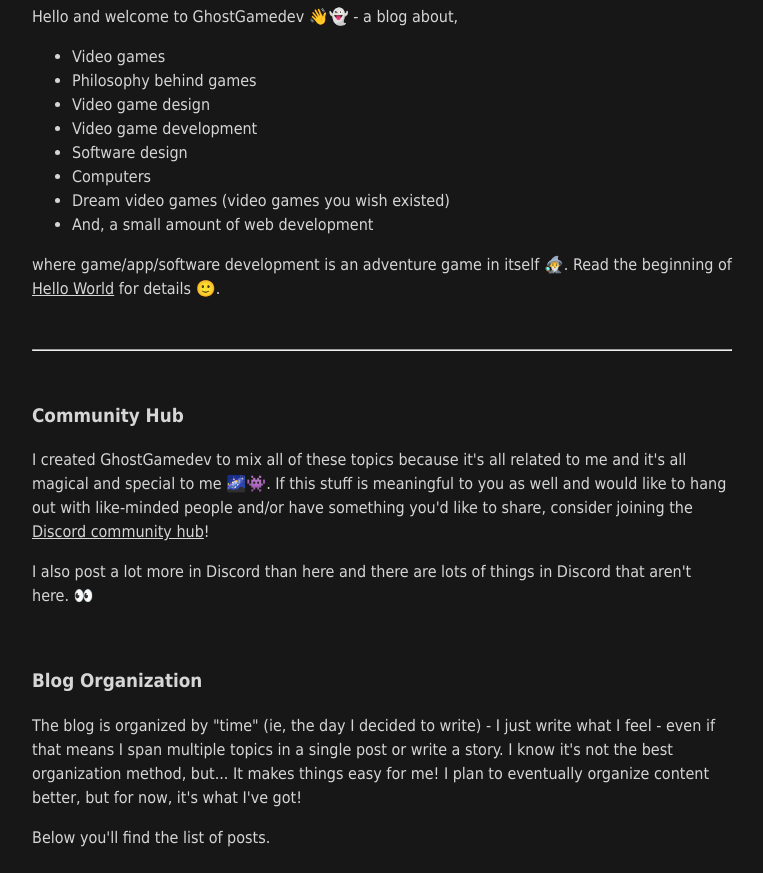
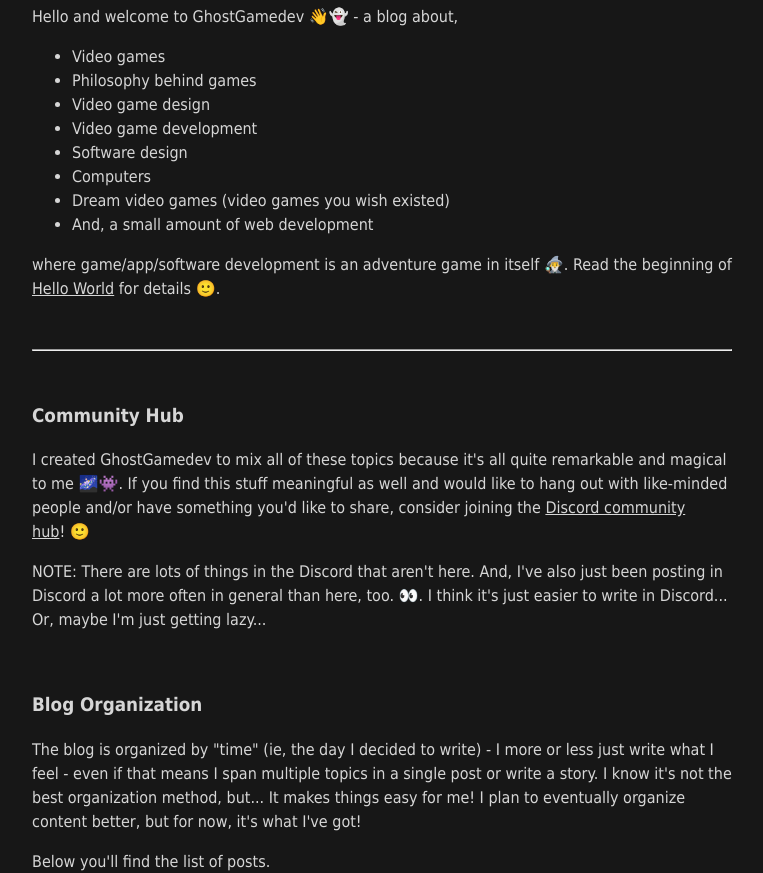
Before and after one commit to GhostGamedev/ghostgamedev.github.io, an Eleventy site: page index.liquid in a window 1280 px wide. Shown: the part 86-959 px from the top of the page, without its empty margins (258-1021 px from the left). Built offline with nearby package versions, Linux system fonts and the light colour scheme; Eleventy itself is replaced by a stand-in of ours; files that its build step writes are made by us from their sources.

Commit message:
improved community hub description

```diff
--- a/index.liquid
+++ b/index.liquid
@@ -35,17 +35,20 @@ layout: home.liquid
 
 <h3>Community Hub</h3>
 <p>
-  I created GhostGamedev to mix all of these topics because it's all related to me and it's all magical and special to me 🌌👾.
-  If this stuff is meaningful to you as well and would like to hang out with like-minded people and/or have something you'd like to share, consider joining the <a href="https://discord.gg/AsTYFFsab3">Discord community hub</a>!
+  I created GhostGamedev to mix all of these topics because it's all quite remarkable and magical to me 🌌👾.
+  If you find this stuff meaningful as well and would like to hang out with like-minded people
+  and/or have something you'd like to share, consider joining the <a href="https://discord.gg/AsTYFFsab3">Discord community hub</a>! 🙂
 </p>
 <p>
-  I also post a lot more in Discord than here and there are lots of things in Discord that aren't here. 👀
+  NOTE: There are lots of things in the Discord that aren't here.
+  And, I've also just been posting in Discord a lot more often in general than here, too. 👀.
+  I think it's just easier to write in Discord... Or, maybe I'm just getting lazy...
 </p>
 <br />
 
 <h3>Blog Organization</h3>
 <p>
-  The blog is organized by "time" (ie, the day I decided to write) - I just write what I feel - even if that means I span multiple topics in a single post or write a story.
+  The blog is organized by "time" (ie, the day I decided to write) - I more or less just write what I feel - even if that means I span multiple topics in a single post or write a story.
   I know it's not the best organization method, but... It makes things easy for me!
   I plan to eventually organize content better, but for now, it's what I've got!
 </p>
```
